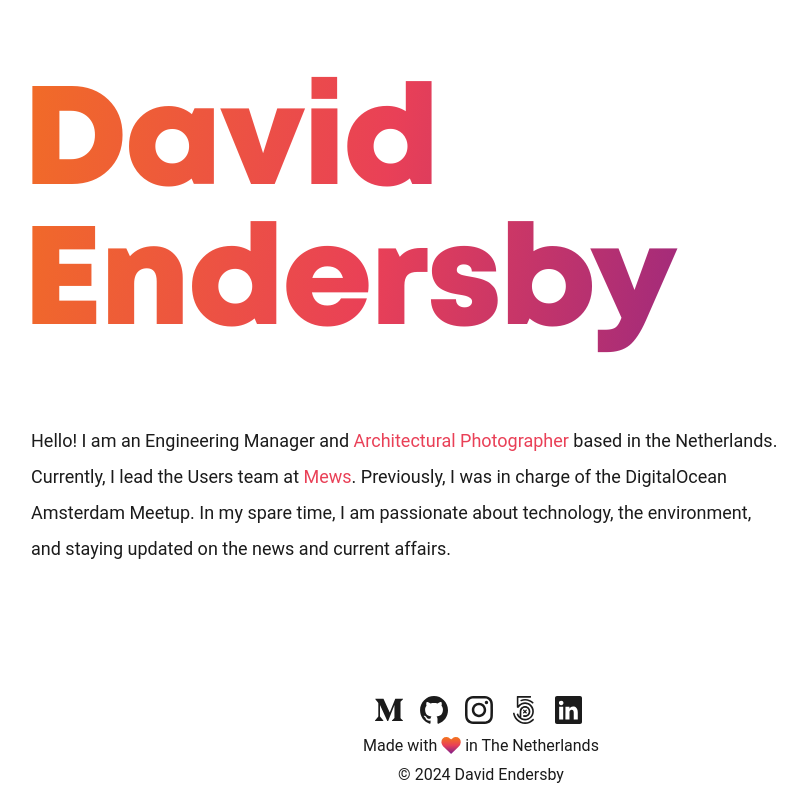
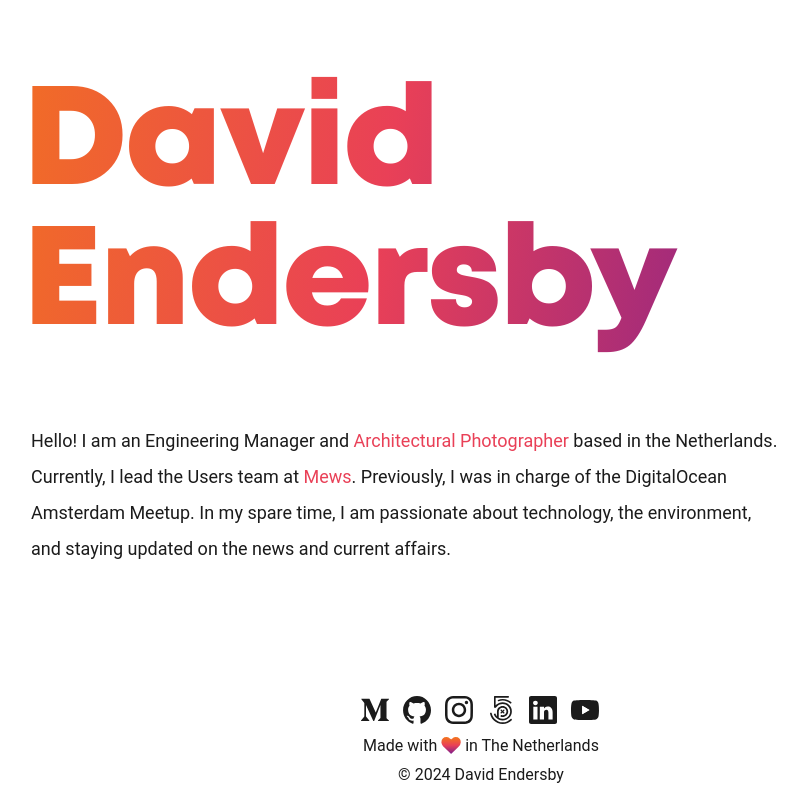
Before and after one commit to Davetherave2010/davidendersby2019, a React (Vite) app: page / in a window 1280 px wide. Shown: the whole page, without its empty margins (159-962 px from the left). Built offline with nearby package versions, Linux system fonts and the light colour scheme; a small style sheet from the web is missing.

Commit message:
Added youtube link

```diff
--- a/src/components/footer/Footer.styles.ts
+++ b/src/components/footer/Footer.styles.ts
@@ -26,16 +26,20 @@ export const SocialIconsList = styled.ul`
 `
 
 export const SocialIconsListItem = styled.li`
+  display: flex;
+  flex-flow: row nowrap;
+  justify-content: center;
+  align-items: center;
   width: 40px;
   height: 40px;
-  margin: 0 5px 0 0;
+  margin: 0 2px 0 0;
   background: #fff;
 `
 
 export const SocialIcon = styled.img`
   display: block;
-  max-width: 70%;
-  max-height: 70%;
+  max-width: 28px;
+  max-height: 28px;
   margin: 15% auto;
 `
 
--- a/src/components/footer/Footer.tsx
+++ b/src/components/footer/Footer.tsx
@@ -4,6 +4,7 @@ import instagram from "../../assets/instagram.svg";
 import medium from "../../assets/medium.svg";
 import linkedin from "../../assets/linkedin.svg";
 import fiveHundredPx from "../../assets/500px.svg";
+import youtube from "../../assets/youtube.svg";
 import { FooterCopyright, FooterText, FooterWrapper, HeartIcon, SocialIcon, SocialIconsList, SocialIconsListItem } from "./Footer.styles";
 
 const getYear = () => {
@@ -14,28 +15,33 @@ export const Footer = () => (
   <FooterWrapper>
     <SocialIconsList>
       <SocialIconsListItem>
-        <a href="https://www.medium.com/@daendersby">
+        <a href="https://www.medium.com/@daendersby" target="_blank">
           <SocialIcon src={medium} alt="Medium icon" />
         </a>
       </SocialIconsListItem>
       <SocialIconsListItem>
-        <a href="https://www.github.com/davetherave2010">
+        <a href="https://www.github.com/davetherave2010" target="_blank">
           <SocialIcon src={github} alt="Github octocat" />
         </a>
       </SocialIconsListItem>
       <SocialIconsListItem>
-        <a href="https://www.instagram.com/davetherave2010">
+        <a href="https://www.instagram.com/davetherave2010" target="_blank">
           <SocialIcon src={instagram} alt="Instagram icon" />
         </a>
       </SocialIconsListItem>
       <SocialIconsListItem>
-        <a href="https://500px.com/p/Davetherave2010">
+        <a href="https://500px.com/p/Davetherave2010" target="_blank">
           <SocialIcon src={fiveHundredPx} alt="500px icon" />
         </a>
       </SocialIconsListItem>
       <SocialIconsListItem>
-        <a href="https://www.linkedin.com/in/endersbydavid/">
+        <a href="https://www.linkedin.com/in/endersbydavid/" target="_blank">
           <SocialIcon src={linkedin} alt="Linkedin icon" />
+        </a>
+      </SocialIconsListItem>
+      <SocialIconsListItem>
+        <a href="https://www.youtube.com/@davetherave2010" target="_blank">
+          <SocialIcon src={youtube} alt="Youtube icon" />
         </a>
       </SocialIconsListItem>
     </SocialIconsList>
```
Also changed, not shown: src/assets/youtube.svg (added).
